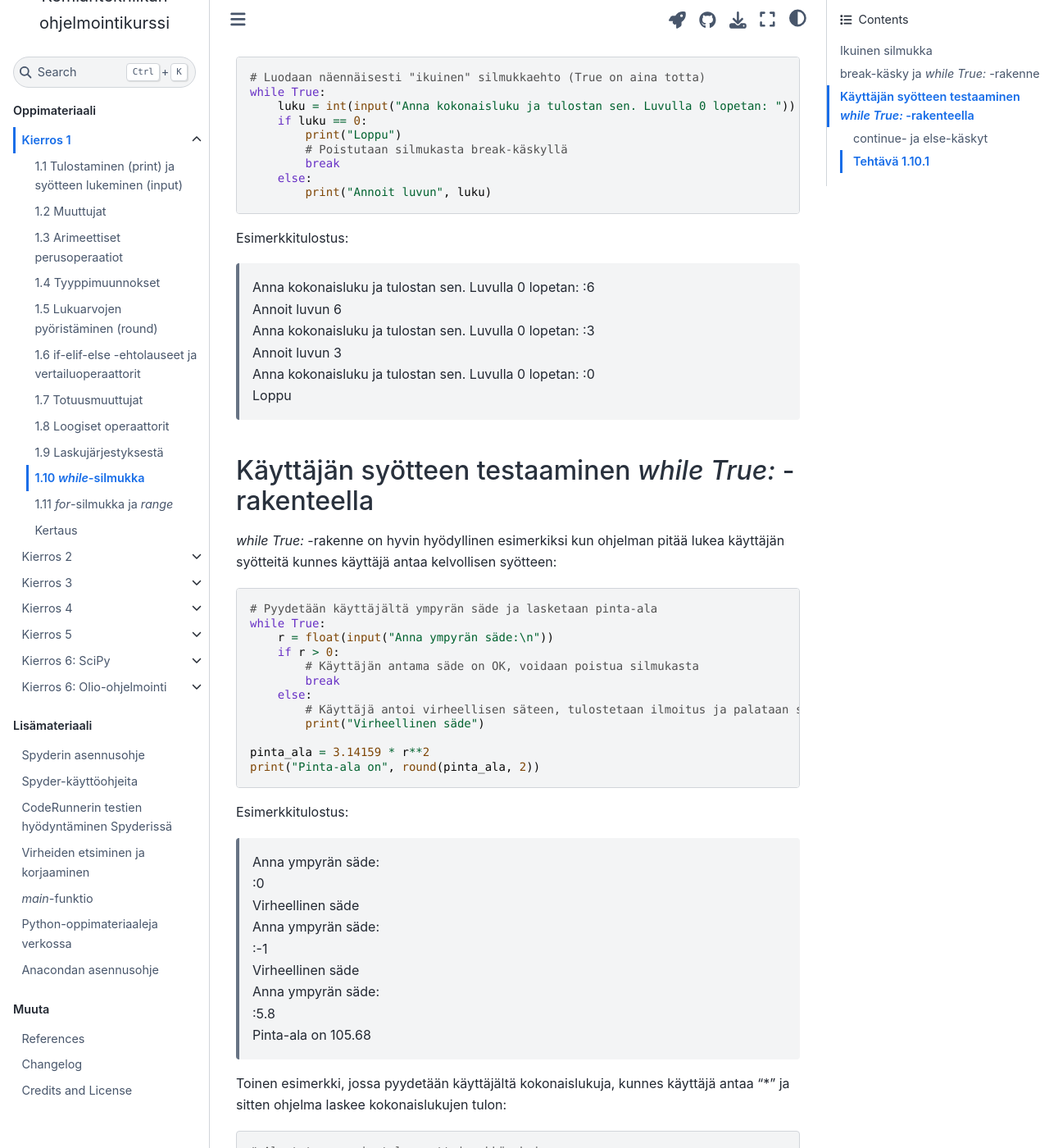
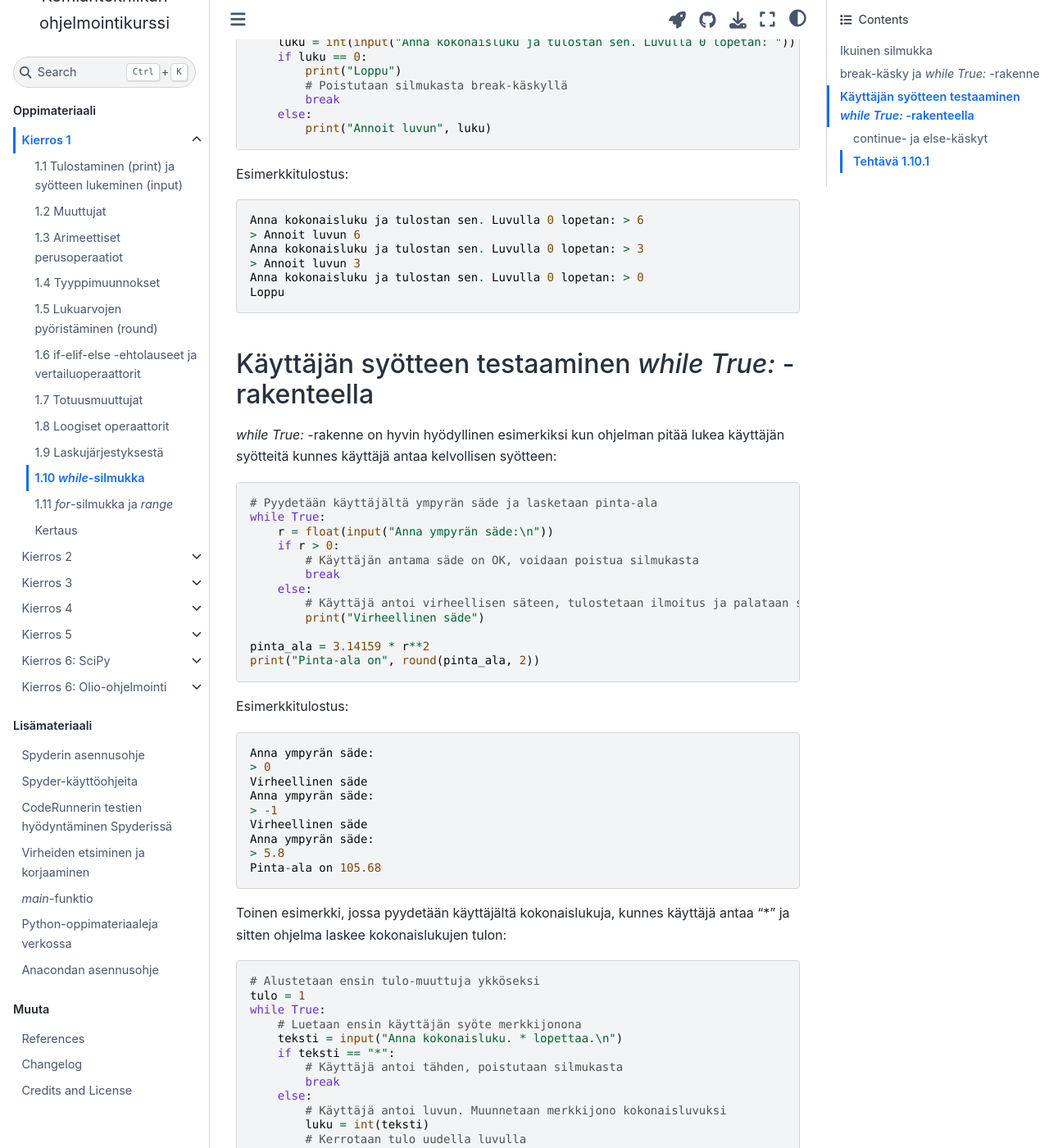
Before and after one commit to elina-ruha/CHEM-ohjelmointikurssikirja-test, a Jupyter Book: the page built from book/Kierros1/s1_10.md, in a window 1280 px wide and 1400 px high, scrolled down 1572 px. Shown: the whole window at 82% size. Built offline with Jupyter Book 1.0.4 settings and Sphinx 7.4.7 and the Sphinx Book theme 1.1.4, drawn with Linux system fonts in a browser that asks for light colours; comment, search, counter and statistics services are not loaded; some of the changed text lies outside the part shown.

Commit message:
Update s1_10.md

````diff
--- a/book/Kierros1/s1_10.md
+++ b/book/Kierros1/s1_10.md
@@ -34,16 +34,17 @@
 print("Annoit yhteensä", lukuja, "positiivista lukua")
 ```
 Esimerkkisuoritus:
-> Anna luku (negatiivinen luku lopettaa):\
-> :324235\
-> Anna luku (negatiivinen luku lopettaa):\
-> :12\
-> Anna luku (negatiivinen luku lopettaa):\
-> :1\
-> Anna luku (negatiivinen luku lopettaa):\
-> :-1\
-> Annoit yhteensä 3 positiivista lukua
-
+```
+Anna luku (negatiivinen luku lopettaa):
+> 324235
+Anna luku (negatiivinen luku lopettaa):
+> 12
+Anna luku (negatiivinen luku lopettaa):
+> 1
+Anna luku (negatiivinen luku lopettaa):
+> -1
+Annoit yhteensä 3 positiivista lukua
+```
 :::{admonition} Huom!
 :class: note
 Jos totuusehto ei täyty 1. kierroksella, *while*-silmukkaa ei suoriteta yhtään kertaa!
@@ -77,13 +78,14 @@
         print("Annoit luvun", luku)
 ```
 Esimerkkitulostus:
-> Anna kokonaisluku ja tulostan sen. Luvulla 0 lopetan: :6\
-> Annoit luvun 6\
-> Anna kokonaisluku ja tulostan sen. Luvulla 0 lopetan: :3\
-> Annoit luvun 3\
-> Anna kokonaisluku ja tulostan sen. Luvulla 0 lopetan: :0\
-> Loppu
-
+```
+Anna kokonaisluku ja tulostan sen. Luvulla 0 lopetan: > 6
+> Annoit luvun 6
+Anna kokonaisluku ja tulostan sen. Luvulla 0 lopetan: > 3
+> Annoit luvun 3
+Anna kokonaisluku ja tulostan sen. Luvulla 0 lopetan: > 0
+Loppu
+```
 ## Käyttäjän syötteen testaaminen *while True:* -rakenteella
 *while True:* -rakenne on hyvin hyödyllinen esimerkiksi kun ohjelman pitää lukea käyttäjän syötteitä kunnes käyttäjä
 antaa kelvollisen syötteen:
@@ -102,16 +104,17 @@
 print("Pinta-ala on", round(pinta_ala, 2))
 ```
 Esimerkkitulostus:
-> Anna ympyrän säde:\
-> :0\
-> Virheellinen säde\
-> Anna ympyrän säde:\
-> :-1\
-> Virheellinen säde\
-> Anna ympyrän säde:\
-> :5.8\
-> Pinta-ala on 105.68
-
+```
+Anna ympyrän säde:
+> 0
+Virheellinen säde
+Anna ympyrän säde:
+> -1
+Virheellinen säde
+Anna ympyrän säde:
+> 5.8
+Pinta-ala on 105.68
+```
 Toinen esimerkki, jossa pyydetään käyttäjältä kokonaislukuja, kunnes käyttäjä antaa "*" ja sitten ohjelma laskee
 kokonaislukujen tulon:
 ``` ipython3
@@ -133,16 +136,17 @@
 print("Lukujen tulo:", tulo)
 ```
 Esimerkkitulostus:
-> Anna kokonaisluku. * lopettaa.\
-> :3\
-> Anna kokonaisluku. * lopettaa.\
-> :4\
-> Anna kokonaisluku. * lopettaa.\
-> :5\
-> Anna kokonaisluku. * lopettaa.\
-> :*\
-> Lukujen tulo: 60
-
+```
+Anna kokonaisluku. * lopettaa.
+> 3
+Anna kokonaisluku. * lopettaa.
+> 4
+Anna kokonaisluku. * lopettaa.
+> 5
+Anna kokonaisluku. * lopettaa.
+> *
+Lukujen tulo: 60
+```
 ### continue- ja else-käskyt
 *while*-silmukoissa voi lisäksi hyödyntää **continue**-komentoa (hyppää silmukan alkuun) ja **else-lausetta** (suoritetaan
 silmukan päätyttyä). Näitä emme hyödynnä vielä tässä vaiheessa kurssia.
````
